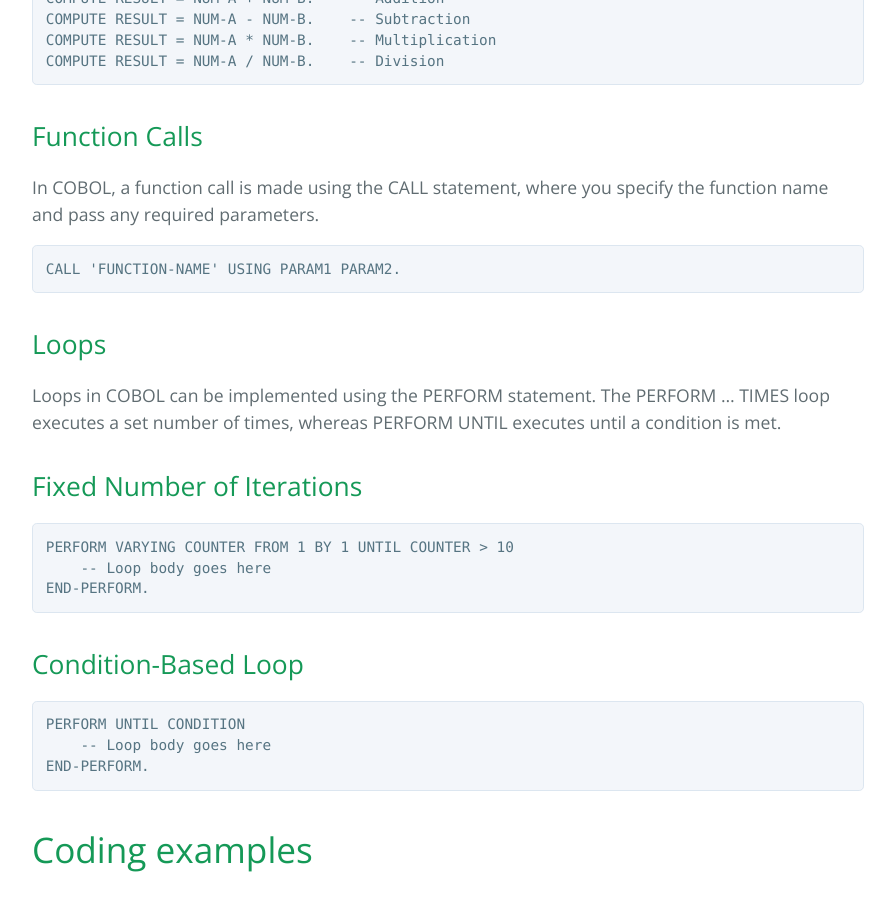
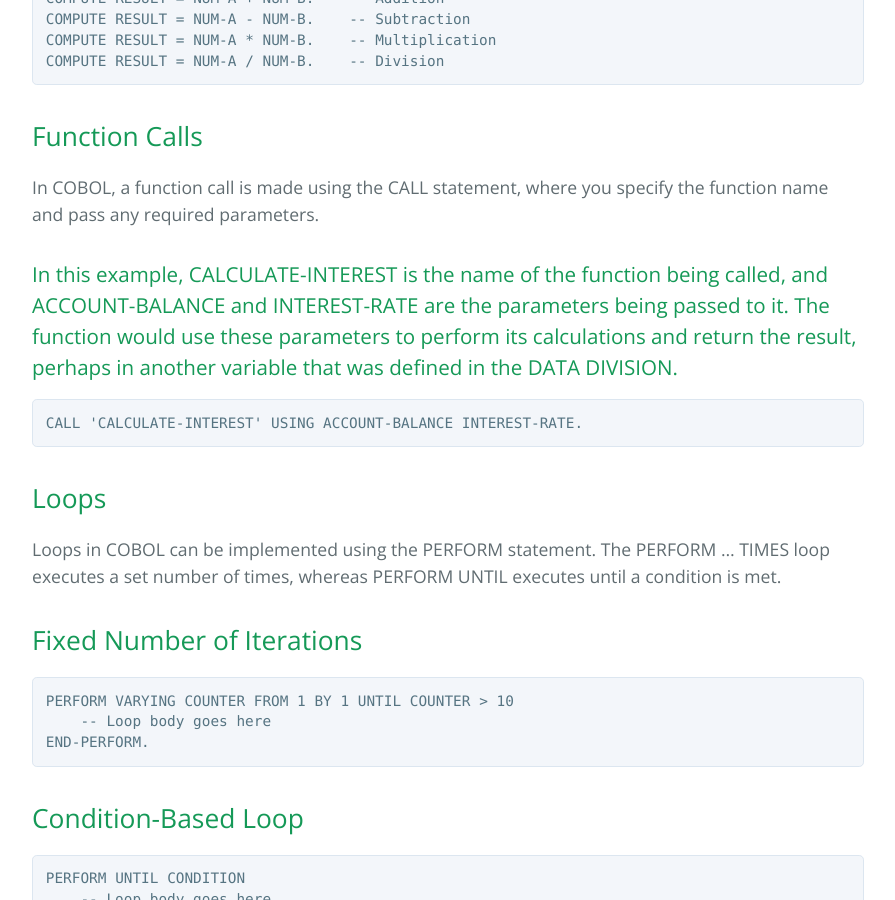
Before and after one commit to learning-software-engineering/learning-software-engineering.github.io, a Jekyll site: the page built from Topics/Tech_Stacks/COBOL/Basic_Syntax.md, in a window 1280 px wide and 900 px high, scrolled down 972 px. Shown: the whole window, without its empty margins (192-1087 px from the left). Built offline with Jekyll 4.4.1, drawn with Linux system fonts in a browser that asks for light colours; our own code applies the rules of GitHub Pages for plain Markdown files.

Commit message:
Update Basic_Syntax.md
Updated the documentation to include a detailed explanation of the COBOL CALL statement, which outlines the syntax for invoking functions and passing parameters.
Provided a specific example on calculating interests to demonstrate how to use the CALL statement with arguments in a practical scenario.

````diff
--- a/Topics/Tech_Stacks/COBOL/Basic_Syntax.md
+++ b/Topics/Tech_Stacks/COBOL/Basic_Syntax.md
@@ -33,8 +33,9 @@ COMPUTE RESULT = NUM-A / NUM-B.    -- Division
 In COBOL, a function call is made using the CALL statement,
 where you specify the function name and pass any required parameters.
 
+### In this example, CALCULATE-INTEREST is the name of the function being called, and ACCOUNT-BALANCE and INTEREST-RATE are the parameters being passed to it. The function would use these parameters to perform its calculations and return the result, perhaps in another variable that was defined in the DATA DIVISION.
 ```cobol
-CALL 'FUNCTION-NAME' USING PARAM1 PARAM2.
+CALL 'CALCULATE-INTEREST' USING ACCOUNT-BALANCE INTEREST-RATE.
 ```
 
 ## Loops
````
